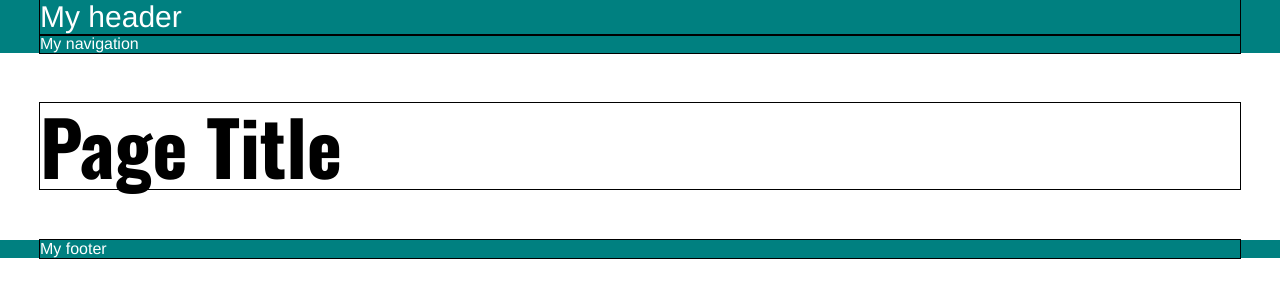
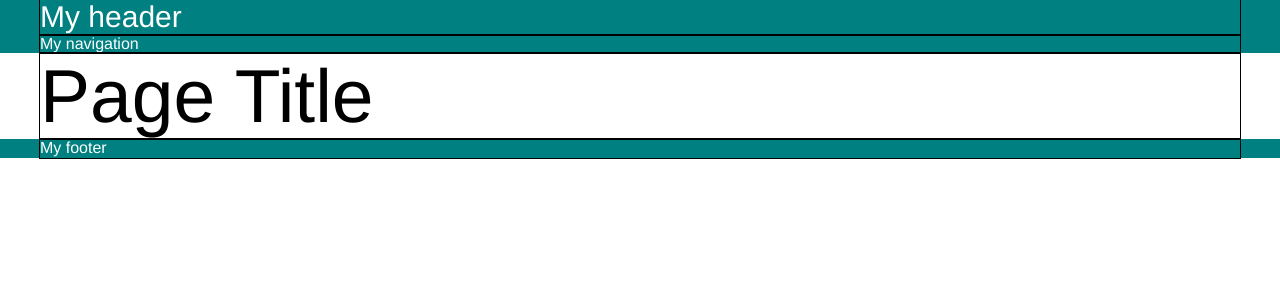
Before and after one commit to tomchristianstokka/My-Workbook, a React (Create React App) app in the folder SPA-In-Class/: page / in a window 1280 px wide. Shown: the top 300 px of the page. Built offline with nearby package versions, Linux system fonts and the light colour scheme.

Commit message:
cleaning up

```diff
--- a/SPA-In-Class/src/App/App.jsx
+++ b/SPA-In-Class/src/App/App.jsx
@@ -24,7 +24,6 @@ const AppStyled = styled.div`
     .nested-wrapper {
         max-width: 1200px;
         margin: auto;
-
         outline: solid black 1px;
     }
 `;
--- a/SPA-In-Class/src/App/Main.jsx
+++ b/SPA-In-Class/src/App/Main.jsx
@@ -5,7 +5,7 @@ const Main = () => {
     return (
         <MainStyled>
             <div className='nested-wrapper'>
-                <h1>Page Title</h1>
+                Page Title
             </div>
         </MainStyled>
     );
@@ -14,7 +14,5 @@ const Main = () => {
 export default Main;
 
 const MainStyled = styled.main`
-    h1 {
         font-size: 75px;
-    }
 `;
--- a/SPA-In-Class/src/App/Nav.jsx
+++ b/SPA-In-Class/src/App/Nav.jsx
@@ -4,9 +4,9 @@ import styled from 'styled-components';
 const Nav = () => {
     return (
         <NavStyled>
-        <div className='nested-wrapper' >
-            My navigation
-        </div>
+            <div className='nested-wrapper' >
+                My navigation
+            </div>
         </NavStyled>
     );
 }
```
